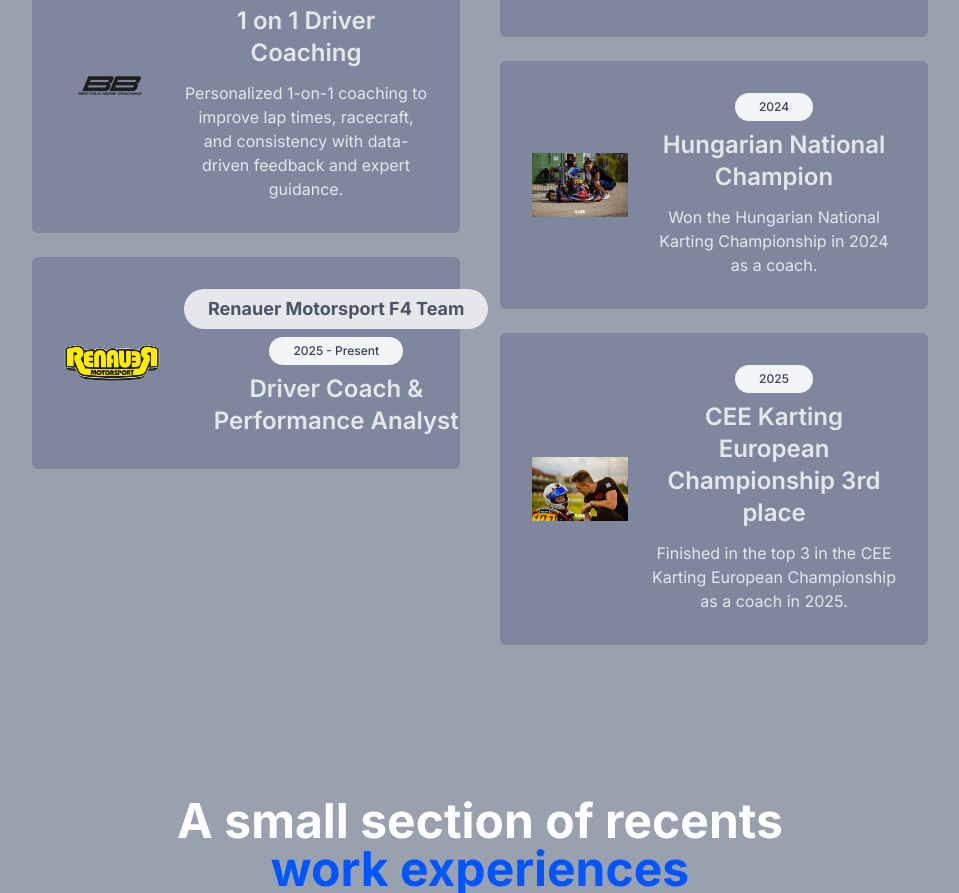
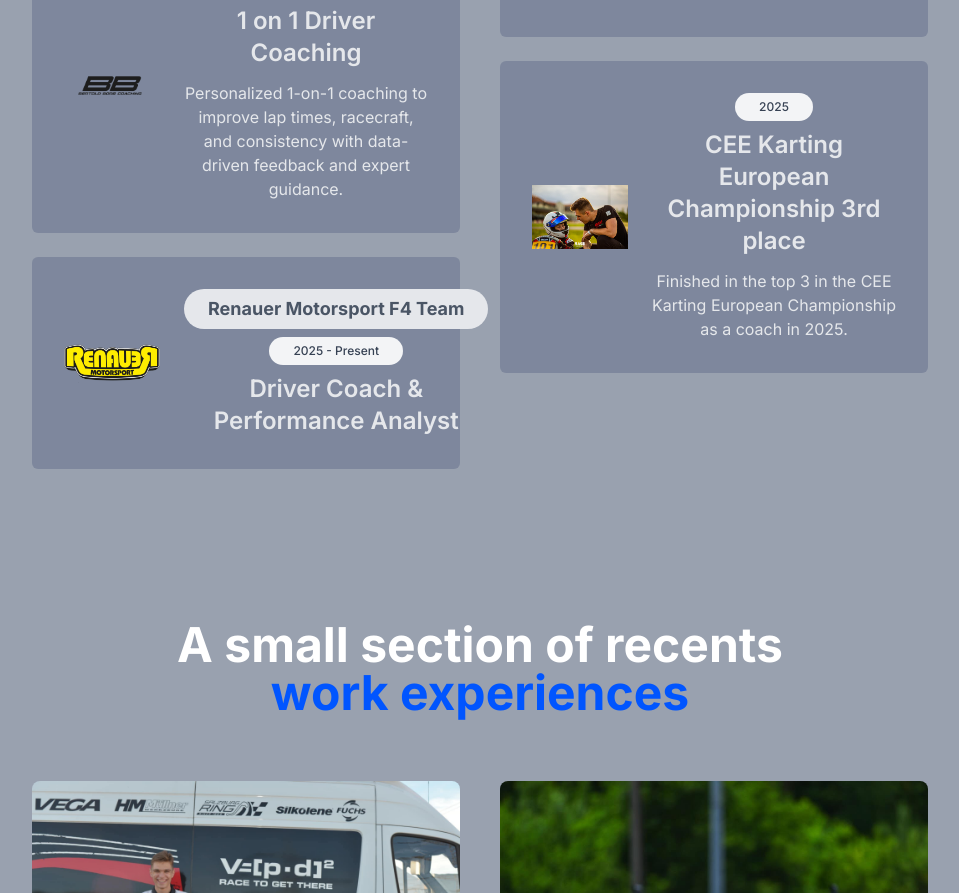
Before and after one commit to dkisb/BBCoaching, a Next.js app: page /en in a window 1280 px wide. Shown: the part 2331-3224 px from the top of the page, without its empty margins (160-1119 px from the left). Built offline with nearby package versions, Linux system fonts and the light colour scheme.

Commit message:
fix: resume section

```diff
--- a/components/Resume/Resume.tsx
+++ b/components/Resume/Resume.tsx
@@ -16,7 +16,6 @@ export type ResumeTranslations = {
     rookie: { role: string; duration: string };
     nationalChampion: { role: string; duration: string };
     worldChampionship: { role: string; duration: string };
-    coachChampion: { role: string; duration: string; description?: string };
     cee: { role: string; duration: string; description?: string };
   };
 };
@@ -74,13 +73,6 @@ export default function Resume({ t }: { t: ResumeTranslations }) {
       imageAlt: t.achievements.worldChampionship.role,
     },
     {
-      icon: "/images/markusz.jpeg",
-      role: t.achievements.coachChampion.role,
-      duration: t.achievements.coachChampion.duration,
-      description: t.achievements.coachChampion.description,
-      imageAlt: t.achievements.coachChampion.role,
-    },
-    {
       icon: "/images/bdp.jpeg",
       role: t.achievements.cee.role,
       duration: t.achievements.cee.duration,
```
